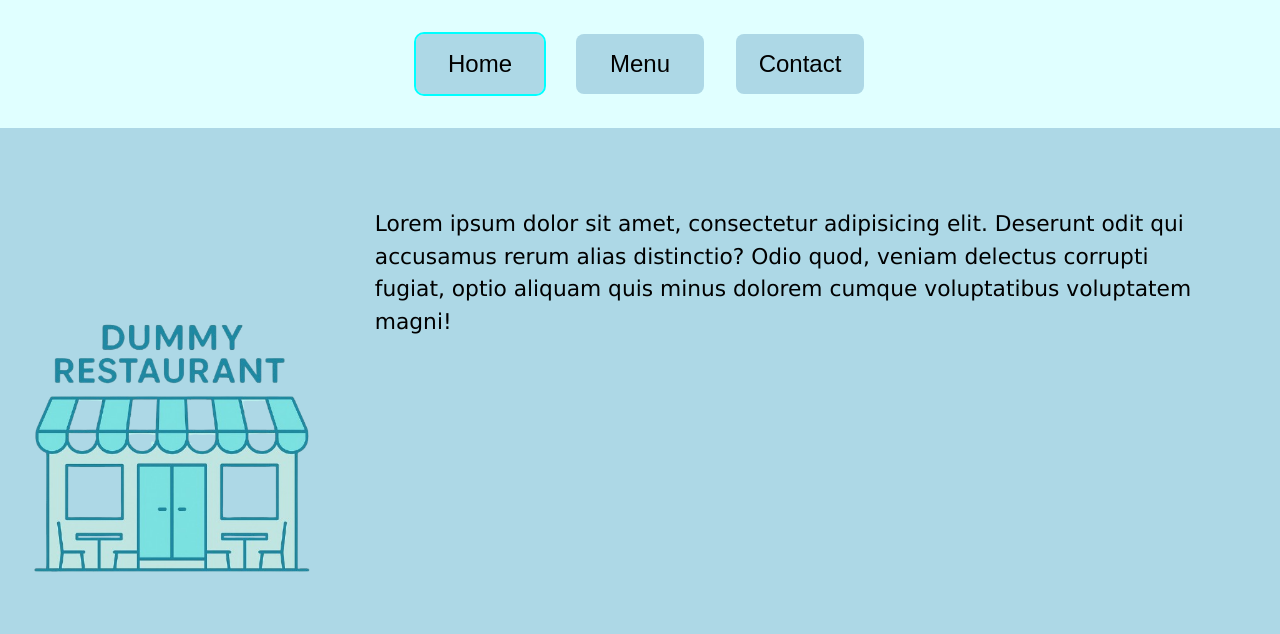
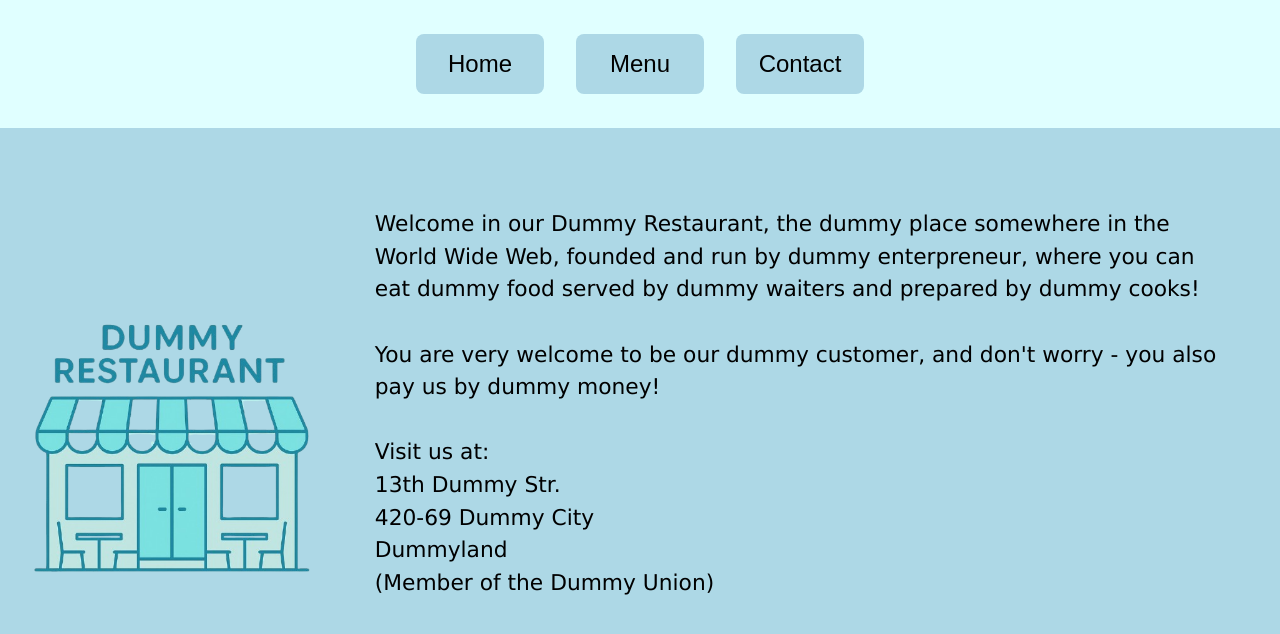
Before and after one commit to bartek8b/TOP-Restaurant_Page, a website built with webpack: page src/template.html in a window 1280 px wide. Both pictures are taken after a click on the button "Home". Built offline with nearby package versions, Linux system fonts and the light colour scheme.

Commit message:
Fix naming errors  src/scr

```diff
--- a/src/creator.js
+++ b/src/creator.js
@@ -0,0 +1,13 @@
+export const creator = (imgSrc, imgAlt, text) => {
+    const container = document.getElementById('content')
+    const image = document.createElement('img');
+    const div = document.createElement('div');
+
+    image.setAttribute('src', imgSrc);
+    image.setAttribute('alt', imgAlt);
+    div.innerHTML = text;
+
+    container.innerHTML = '';
+    container.appendChild(image);
+    container.appendChild(div);
+}
--- a/src/home.js
+++ b/src/home.js
@@ -0,0 +1,18 @@
+const imgSrc = 'assets/restaurant.png';
+const imgAlt = 'picture of the restaurant';
+const text = `Welcome in our Dummy Restaurant, the dummy place somewhere in the World Wide Web, founded and run by dummy enterpreneur, where you can eat dummy food served by dummy waiters and prepared by dummy cooks!
+<br><br>
+You are very welcome to be our dummy customer, and don't worry - you also pay us by dummy money!
+<br><br>
+Visit us at:
+<br>
+13th Dummy Str.
+<br>
+420-69 Dummy City
+<br>
+Dummyland
+<br>
+(Member of the Dummy Union)
+`;
+
+export { imgSrc, imgAlt, text }
--- a/src/index.js
+++ b/src/index.js
@@ -1,5 +1,9 @@
 import "./style.css";
 import { creator } from "./creator.js";
-import { imgSrc as homeImgSrc } from "./home.js";
-import { imgAlt as homeImgAlt } from "./home.js";
-import { text as homeText } from "./home.js";
+import { imgSrc as homeImgSrc, imgAlt as homeImgAlt, text as homeText } from "./home.js";
+
+console.log('creator:', creator);
+
+const homeBtn = document.querySelector('.homeBtn');
+
+homeBtn.addEventListener('click', () => creator(homeImgSrc, homeImgAlt, homeText));
--- a/src/template.html
+++ b/src/template.html
@@ -8,16 +8,13 @@
   <body>
     <header>
       <nav>
-        <button class="homeBtn open">Home</button>
+        <button class="homeBtn">Home</button>
         <button class="menuBtn">Menu</button>
         <button class="contactBtn">Contact</button>
       </nav>
     </header>
     <div id="content">
-      <img src="assets/restaurant.png" alt="">
-      <div>
-        Lorem ipsum dolor sit amet, consectetur adipisicing elit. Deserunt odit qui accusamus rerum alias distinctio? Odio quod, veniam delectus corrupti fugiat, optio aliquam quis minus dolorem cumque voluptatibus voluptatem magni!
-      </div>
+
     </div>
   </body>
 </html>
```
Also changed, not shown: scr/home.js (deleted, +0 -18 lines).
